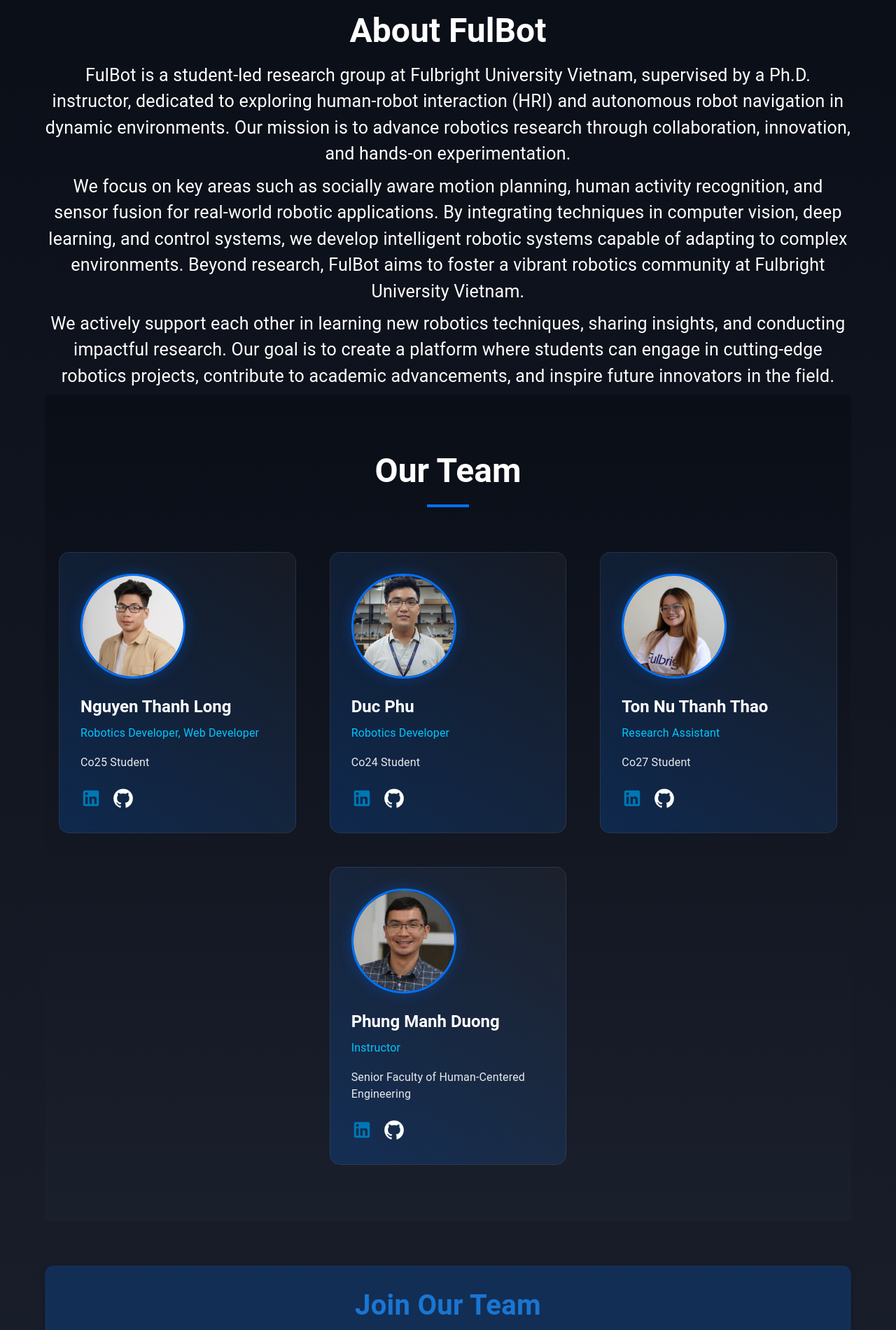
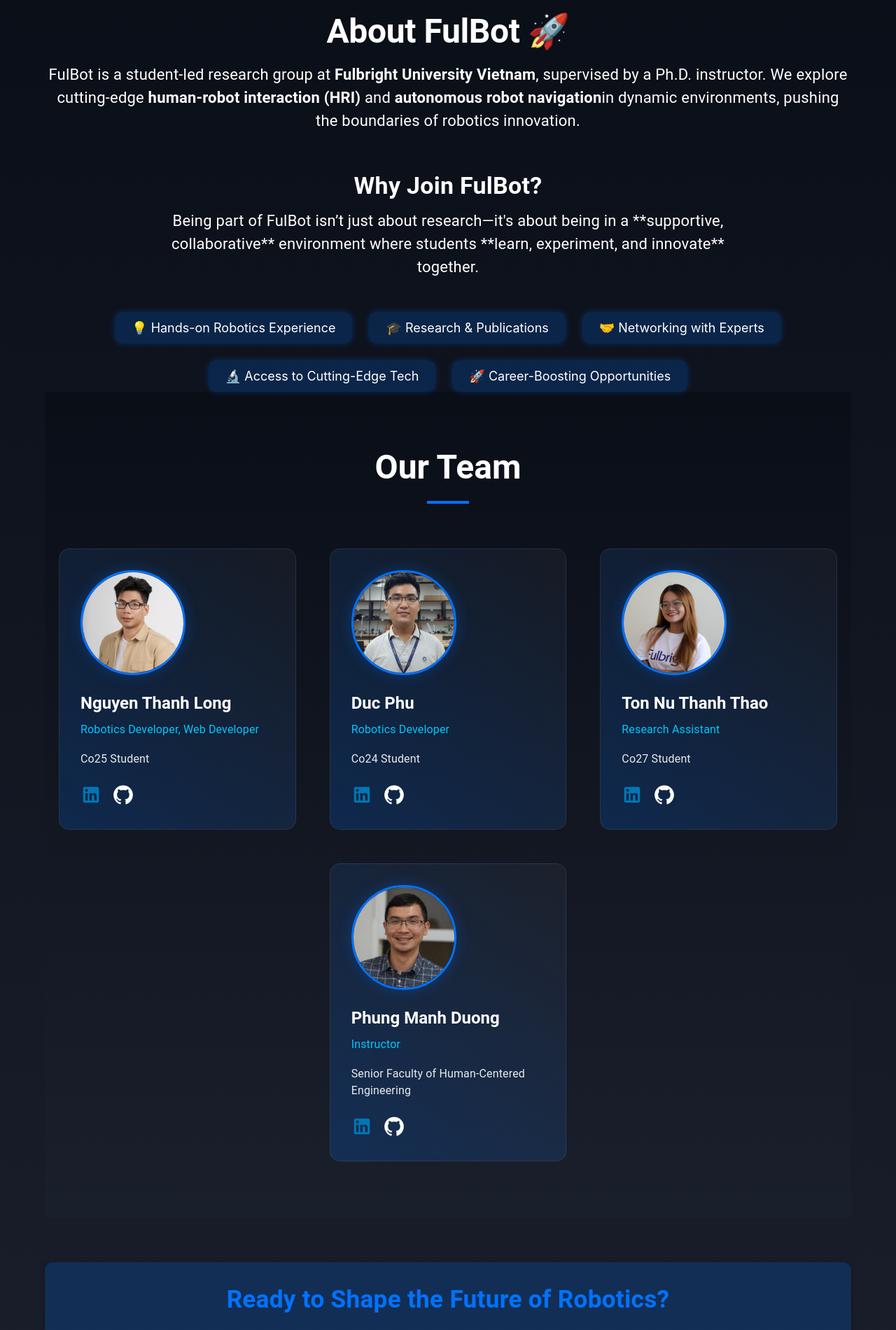
Before and after one commit to thanhlong103/fulbot_info, a React (Create React App) app: page /people in a window 1280 px wide. Shown: the part 120-2021 px from the top of the page at 70% size. Built offline with nearby package versions, Linux system fonts and the light colour scheme.

Commit message:
HeroSection effect design

```diff
--- a/src/App.css
+++ b/src/App.css
@@ -1,32 +1,3 @@
-/* HeroSection.css */
-.hero {
-  min-height: 100vh;
-  display: flex;
-  align-items: center;
-  justify-content: space-between;
-  padding: 0 5%;
-  margin-top: 4%;
-  position: relative;
-  overflow: hidden;
-  background: linear-gradient(135deg, #1e3c72 0%, #2a5298 100%);
-  color: white;
-}
-
-.hero-content {
-  flex: 1;
-  max-width: 600px;
-  z-index: 1;
-}
-
-.hero-content h1 {
-  font-size: 4rem;
-  line-height: 1.1;
-  margin-bottom: 1.5rem;
-  background: linear-gradient(30deg, #ff9a9e, #fad0c4);
-  -webkit-background-clip: text;
-  -webkit-text-fill-color: transparent;
-}
-
 .tagline {
   font-size: 1.5rem;
   color: #a8e6cf;
--- a/src/components/AwardsSection.css
+++ b/src/components/AwardsSection.css
@@ -17,7 +17,99 @@
 .award-card {
     background: linear-gradient(45deg, #ffffff0a, #0072ff0d);
     border: 1px solid #ffffff15;
+    border-radius: 15px;.awards-section {
+    padding: 100px 20px;
+    background: linear-gradient(180deg, #1a1f2c 0%, #0a0e17 100%);
+    position: relative;
+    overflow: hidden;
+}
+
+.awards-container {
+    display: grid;
+    grid-template-columns: repeat(auto-fit, minmax(300px, 1fr));
+    gap: 30px;
+    max-width: 1200px;
+    margin: 0 auto;
+    padding: 0 20px;
+}
+
+.award-card {
+    background: linear-gradient(45deg, #ffffff0a, #0072ff0d);
+    border: 1px solid #ffffff15;
     border-radius: 15px;
+    padding: 40px;
+    position: relative;
+    overflow: hidden;
+    transition: transform 0.3s ease, box-shadow 0.3s ease;
+    min-height: 280px;
+    backdrop-filter: blur(10px);
+    text-align: center;
+}
+
+.award-card:hover {
+    transform: translateY(-10px);
+    box-shadow: 0 0 20px rgba(0, 114, 255, 0.3);
+}
+
+.award-icon {
+    font-size: 4rem;
+    margin-bottom: 20px;
+    filter: drop-shadow(0 0 10px rgba(255, 255, 255, 0.3));
+}
+
+.award-card h3 {
+    color: #ffffff;
+    font-size: 1.6rem;
+    margin-bottom: 10px;
+}
+
+.award-subtitle {
+    color: #ffffffaa;
+    font-size: 1.1rem;
+    margin-bottom: 10px;
+}
+
+.award-description {
+    color: rgba(255, 255, 255, 0.85);
+    font-size: 1rem;
+    line-height: 1.6;
+    margin-bottom: 15px;
+}
+
+.award-btn {
+    color: #0072ff;
+    border-color: #0072ff;
+    font-size: 0.9rem;
+    text-transform: none;
+    transition: all 0.3s ease;
+}
+
+.award-btn:hover {
+    background: #0072ff;
+    color: white;
+}
+
+.award-glow {
+    position: absolute;
+    width: 200px;
+    height: 200px;
+    background: radial-gradient(circle, rgba(0, 114, 255, 0.1) 0%, transparent 70%);
+    filter: blur(40px);
+    top: -50px;
+    right: -50px;
+    z-index: -1;
+}
+
+@media (max-width: 768px) {
+    .awards-section {
+        padding: 60px 20px;
+    }
+
+    .award-card {
+        padding: 30px;
+    }
+}
+
     padding: 40px;
     position: relative;
     overflow: hidden;
--- a/src/components/AwardsSection.js
+++ b/src/components/AwardsSection.js
@@ -1,7 +1,22 @@
 import React from "react";
 import { motion } from "framer-motion";
-import { Typography } from "@mui/material";
+import { Typography, Button } from "@mui/material";
 import "./AwardsSection.css";
+
+const awards = [
+    {
+        title: "Best Paper Award",
+        subtitle: "ICCRI 2024",
+        description: "Awarded for outstanding research in human detection and computer vision at the ICCRI 2024 conference.",
+        icon: "🏆"
+    },
+    {
+        title: "Scholarships & Grants",
+        subtitle: "Supported by IDP grant and TP-bank scholarship",
+        description: "Received multiple scholarships and research grants for academic excellence and innovation.",
+        icon: "🚀"
+    }
+];
 
 const AwardSection = () => {
     return (
@@ -31,18 +46,7 @@
             </motion.div>
 
             <div className="awards-container">
-                {[
-                    {
-                        title: "Best Paper Award",
-                        subtitle: "ICCRI 2024",
-                        icon: "🏆"
-                    },
-                    {
-                        title: "Scholarships & Grants",
-                        subtitle: "Supported by IDP grant and TP-bank scholarship",
-                        icon: "🚀"
-                    }
-                ].map((award, index) => (
+                {awards.map((award, index) => (
                     <motion.div
                         key={index}
                         className="award-card"
@@ -53,7 +57,15 @@
                     >
                         <div className="award-icon">{award.icon}</div>
                         <h3>{award.title}</h3>
-                        <p>{award.subtitle}</p>
+                        <p className="award-subtitle">{award.subtitle}</p>
+                        <p className="award-description">{award.description}</p>
+                        <Button
+                            variant="outlined"
+                            className="award-btn"
+                            href="#" // Replace with an actual link or modal trigger
+                        >
+                            Learn More
+                        </Button>
                         <div className="award-glow"></div>
                     </motion.div>
                 ))}
--- a/src/components/HeroSection.css
+++ b/src/components/HeroSection.css
@@ -2,25 +2,27 @@
     min-height: 100vh;
     display: flex;
     align-items: center;
-    padding: 0 5%;
-    background: linear-gradient(135deg, #0a0e17 0%, #1a1f2c 100%);
+    justify-content: space-between;
+    padding: 0 10%;
+    margin-top: 4%;
     position: relative;
     overflow: hidden;
+    background: linear-gradient(135deg, #090e18 0%, #071e5a 100%);
+    color: white;
 }
 
 .hero-content {
     flex: 1;
-    max-width: 600px;
     z-index: 2;
-    position: relative;
-}
+  }
 
 .hero-content h1 {
-    font-size: 4.5rem;
-    line-height: 1.1;
-    margin-bottom: 2rem;
-    color: #ffffff;
-    font-weight: 700;
+font-size: 4.5rem;
+line-height: 1.1;
+margin-bottom: 1.5rem;
+background: linear-gradient(30deg, #ff9a9e, #fad0c4);
+-webkit-background-clip: text;
+-webkit-text-fill-color: transparent;
 }
 
 .gradient-text {
@@ -73,7 +75,7 @@
 .robot-image {
     max-width: 80%;
     max-height: 80%;
-    filter: drop-shadow(0 0 30px rgba(0, 114, 255, 0.3));
+    filter: drop-shadow(0 0 30px rgba(0, 153, 255, 0.644));
     animation: float 4s ease-in-out infinite;
     z-index: 2;
     position: relative;
@@ -81,9 +83,9 @@
 
 .robot-glow {
     position: absolute;
-    width: 600px;
-    height: 600px;
-    background: radial-gradient(circle, rgba(0, 114, 255, 0.15) 0%, transparent 60%);
+    width: 10%;
+    height: 150%;
+    background: radial-gradient(circle, rgba(0, 153, 255, 0.644) 0%, transparent 60%);
     filter: blur(50px);
 }
 
--- a/src/pages/AboutUsPage.js
+++ b/src/pages/AboutUsPage.js
@@ -1,5 +1,5 @@
 import React from "react";
-import { Container, Typography, Button, Box} from "@mui/material";
+import { Container, Typography, Button, Box, Grid, Card, CardContent } from "@mui/material";
 import { motion } from "framer-motion";
 import PeopleSection from "../components/PeopleSection";
 
@@ -10,40 +10,70 @@
       background: "linear-gradient(180deg, #0a0e17 0%, #1a1f2c 100%)",
       color: "white",
       py: 10,
-      marginTop:"7vh"
+      marginTop: "7vh",
+      position: "relative",
+      overflow: "hidden"
     }}>
+      {/* Animated Title Section */}
       <Container maxWidth="lg">
-        <motion.div initial={{ opacity: 0 }} animate={{ opacity: 1 }} transition={{ duration: 1.2 }}>
-          <Typography variant="h3" align="center" fontWeight="bold" gutterBottom>
-            About FulBot
-          </Typography>
-          <Typography align="center" fontSize={25} gutterBottom>
-            FulBot is a student-led research group at Fulbright University Vietnam, supervised by a Ph.D. instructor,
-            dedicated to exploring human-robot interaction (HRI) and autonomous robot navigation in dynamic environments.
-            Our mission is to advance robotics research through collaboration, innovation, and hands-on experimentation.
-          </Typography>
-          <Typography align="center" fontSize={25} gutterBottom>
-            We focus on key areas such as socially aware motion planning, human activity recognition, and sensor fusion
-            for real-world robotic applications. By integrating techniques in computer vision, deep learning, and control systems,
-            we develop intelligent robotic systems capable of adapting to complex environments.
-            Beyond research, FulBot aims to foster a vibrant robotics community at Fulbright University Vietnam.
-          </Typography>
-          <Typography align="center" fontSize={25} gutterBottom>
-            We actively support each other in learning new robotics techniques, sharing insights, and conducting impactful research.
-            Our goal is to create a platform where students can engage in cutting-edge robotics projects, contribute to academic advancements,
-            and inspire future innovators in the field.
+        <motion.div initial={{ opacity: 0, y: -50 }} animate={{ opacity: 1, y: 0 }} transition={{ duration: 1 }}>
+          <Typography variant="h2" align="center" fontWeight="bold" gutterBottom sx={{ fontSize: "3rem" }}>
+            About FulBot 🚀
           </Typography>
         </motion.div>
 
-        <PeopleSection/>
+        {/* Introduction */}
+        <motion.div initial={{ opacity: 0 }} animate={{ opacity: 1 }} transition={{ duration: 1.2 }}>
+          <Typography align="center" fontSize={22} paragraph>
+            FulBot is a student-led research group at <strong>Fulbright University Vietnam</strong>, supervised by a Ph.D. instructor.
+            We explore cutting-edge <strong>human-robot interaction (HRI)</strong> and <strong>autonomous robot navigation</strong>
+            in dynamic environments, pushing the boundaries of robotics innovation.
+          </Typography>
+        </motion.div>
 
+        {/* Community & Culture */}
+        <motion.div initial={{ opacity: 0 }} animate={{ opacity: 1 }} transition={{ duration: 1.2 }} sx={{ mt: 8 }}>
+          <Typography variant="h4" align="center" fontWeight="bold" marginTop="7vh" gutterBottom>
+            Why Join FulBot?
+          </Typography>
+          <Typography align="center" fontSize={22} paragraph sx={{ maxWidth: "800px", margin: "0 auto" }}>
+            Being part of FulBot isn’t just about research—it's about being in a **supportive, collaborative**
+            environment where students **learn, experiment, and innovate** together.
+          </Typography>
+          <Grid container spacing={3} sx={{ mt: 3 }} justifyContent="center">
+            {[
+              "💡 Hands-on Robotics Experience",
+              "🎓 Research & Publications",
+              "🤝 Networking with Experts",
+              "🔬 Access to Cutting-Edge Tech",
+              "🚀 Career-Boosting Opportunities"
+            ].map((benefit, index) => (
+              <Grid item key={index}>
+                <motion.div whileHover={{ scale: 1.1 }}>
+                  <Box sx={{
+                    px: 3, py: 1.5, background: "#0072ff33",
+                    borderRadius: 3, color: "white", fontSize: "18px",
+                    textAlign: "center", boxShadow: "0px 0px 10px rgba(0, 114, 255, 0.3)"
+                  }}>
+                    {benefit}
+                  </Box>
+                </motion.div>
+              </Grid>
+            ))}
+          </Grid>
+        </motion.div>
+
+        {/* Team Section */}
+        <PeopleSection />
+
+        {/* Join Us Call-to-Action */}
         <motion.div initial={{ opacity: 0 }} animate={{ opacity: 1 }} transition={{ duration: 1.2 }}>
           <Box textAlign="center" mt={8} p={4} bgcolor="#0072ff33" borderRadius={3} boxShadow={3}>
-            <Typography variant="h4" fontWeight="bold" color="primary.main" fontSize={40}>
-              Join Our Team
+            <Typography variant="h4" fontWeight="bold" sx={{ color: "#0072ff", fontSize: "2.2rem" }}>
+              Ready to Shape the Future of Robotics?
             </Typography>
-            <Typography variant="body1" color="ffffff" mt={2} fontSize={25}>
-              We’re always looking for passionate students to contribute to FulBot.
+            <Typography variant="body1" color="white" mt={2} fontSize={22}>
+              Join FulBot and become part of the next generation of robotics pioneers.
             </Typography>
             <motion.div whileHover={{ scale: 1.1 }} whileTap={{ scale: 0.95 }}>
               <Button
```
Also changed, not shown: public/data/researchPapers.json (+9 -2 lines).
